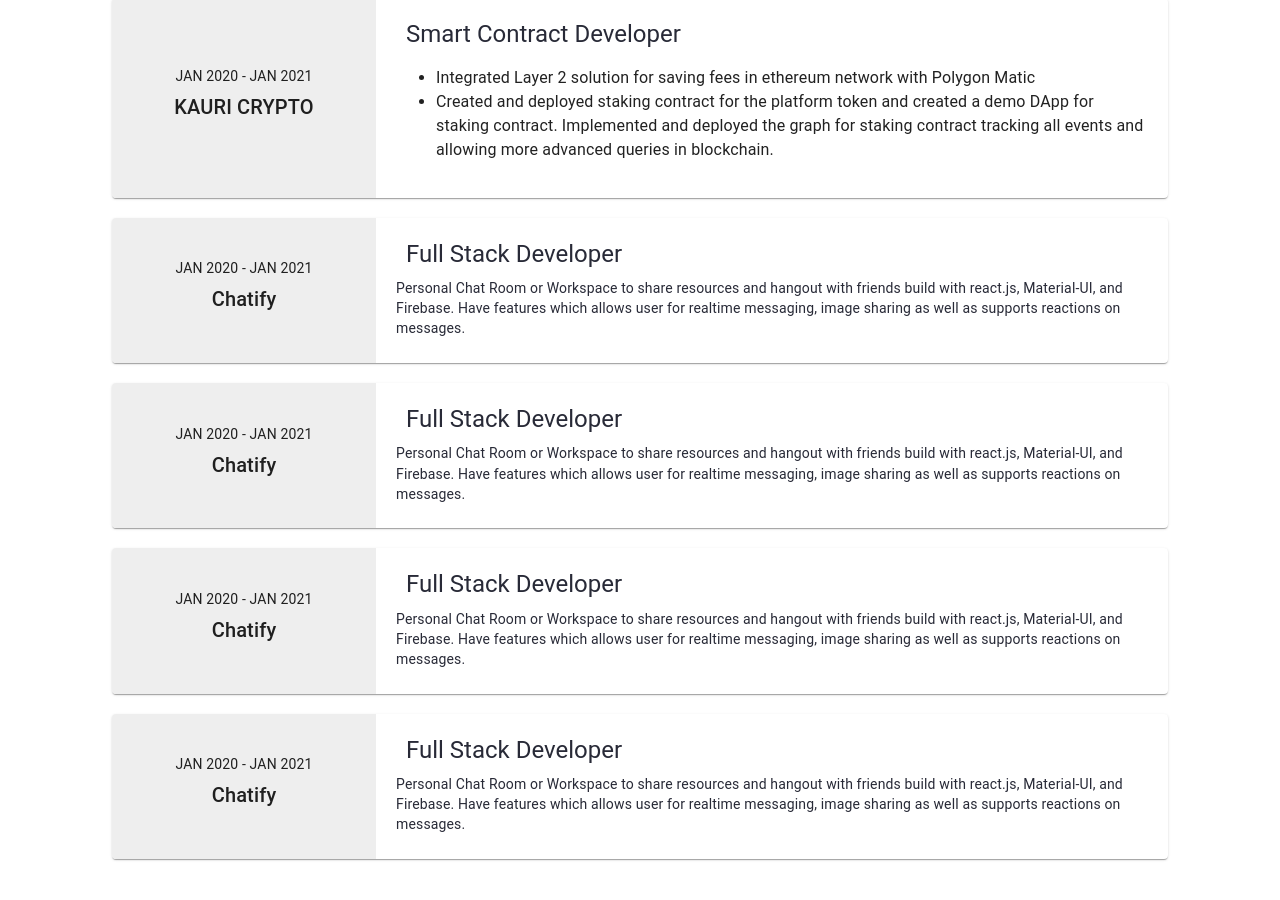
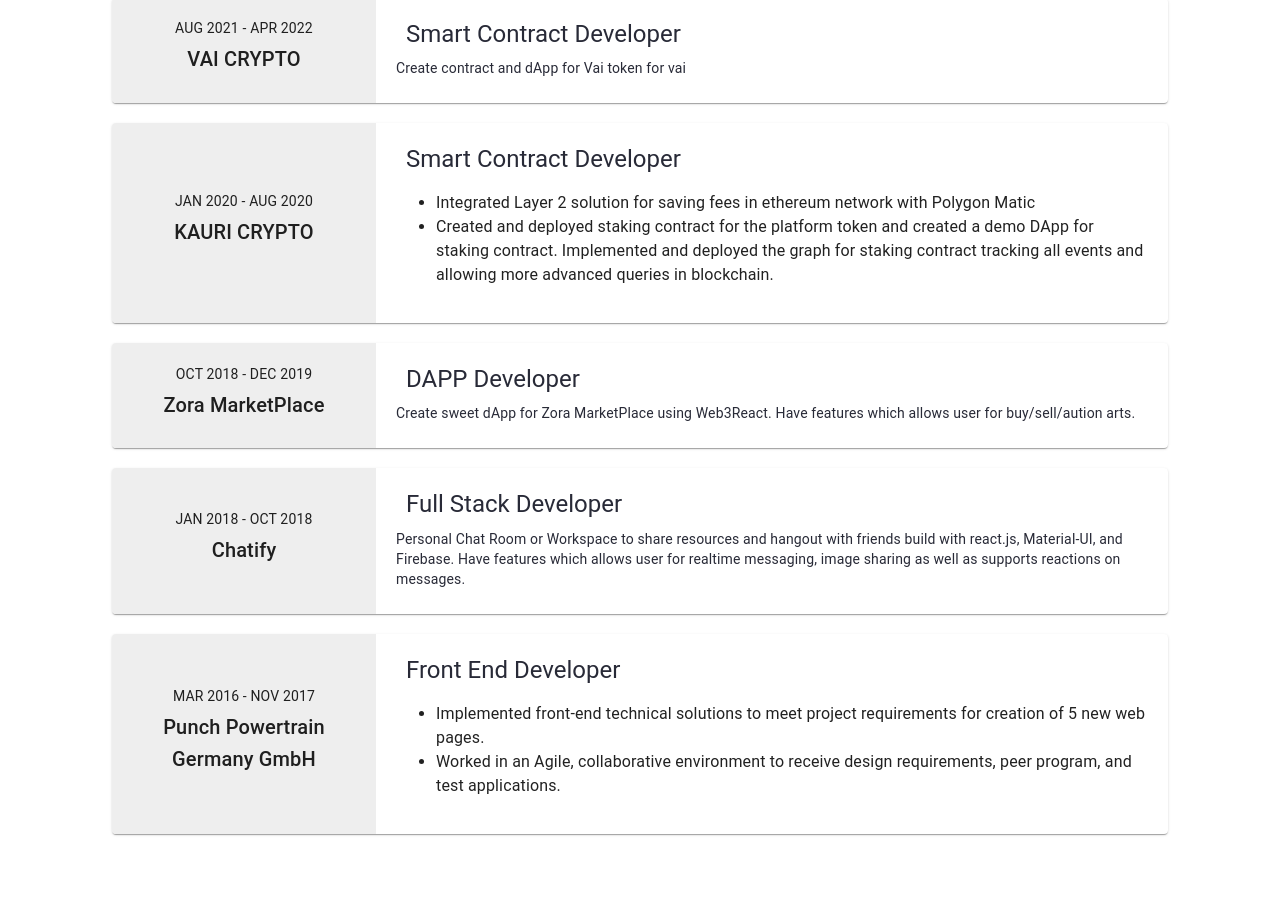
Before and after one commit to MuscleBunny/musclebunny.github.io, a React (Create React App) app: page / in a window 1280 px wide. Shown: the part 1940-2840 px from the top of the page. Built offline with nearby package versions, Linux system fonts and the light colour scheme.

Commit message:
new work experience

```diff
--- a/src/pages/WorkExperience.js
+++ b/src/pages/WorkExperience.js
@@ -19,35 +19,35 @@
       WorkExperience
     </TypographyCaption>
       <CardContent>
-        <ColorCard caption={"KAURI CRYPTO"} period={'JAN 2020 - JAN 2021'} contentCap={'Smart Contract Developer'}>
+        <ColorCard caption={"VAI CRYPTO"} period={'AUG 2021 - APR 2022'} contentCap={'Smart Contract Developer'}
+        content={'Create contract and dApp for Vai token for vai'}>
+        </ColorCard>
+        <ColorCard caption={"KAURI CRYPTO"} period={'JAN 2020 - AUG 2020'} contentCap={'Smart Contract Developer'}>
           <ul>
             <li>Integrated Layer 2 solution for saving fees in ethereum network with Polygon Matic</li>
             <li>Created and deployed staking contract for the platform token and created a demo DApp for staking contract. Implemented and deployed the graph for staking contract tracking all events and allowing more advanced queries in blockchain.</li>
           </ul>
         </ColorCard>
         <ColorCard
+          caption={"Zora MarketPlace"}
+          period={'OCT 2018 - DEC 2019'}
+          contentCap={'DAPP Developer'}
+          content={'Create sweet dApp for Zora MarketPlace using Web3React. Have features which allows user for buy/sell/aution arts.'}>
+        </ColorCard>
+        <ColorCard
           caption={"Chatify"}
-          period={'JAN 2020 - JAN 2021'}
+          period={'JAN 2018 - OCT 2018'}
           contentCap={'Full Stack Developer'}
           content={'Personal Chat Room or Workspace to share resources and hangout with friends build with react.js, Material-UI, and Firebase. Have features which allows user for realtime messaging, image sharing as well as supports reactions on messages.'}>
         </ColorCard>
         <ColorCard
-          caption={"Chatify"}
-          period={'JAN 2020 - JAN 2021'}
-          contentCap={'Full Stack Developer'}
-          content={'Personal Chat Room or Workspace to share resources and hangout with friends build with react.js, Material-UI, and Firebase. Have features which allows user for realtime messaging, image sharing as well as supports reactions on messages.'}>
-        </ColorCard>
-        <ColorCard
-          caption={"Chatify"}
-          period={'JAN 2020 - JAN 2021'}
-          contentCap={'Full Stack Developer'}
-          content={'Personal Chat Room or Workspace to share resources and hangout with friends build with react.js, Material-UI, and Firebase. Have features which allows user for realtime messaging, image sharing as well as supports reactions on messages.'}>
-        </ColorCard>
-        <ColorCard
-          caption={"Chatify"}
-          period={'JAN 2020 - JAN 2021'}
-          contentCap={'Full Stack Developer'}
-          content={'Personal Chat Room or Workspace to share resources and hangout with friends build with react.js, Material-UI, and Firebase. Have features which allows user for realtime messaging, image sharing as well as supports reactions on messages.'}>
+          caption={"Punch Powertrain Germany GmbH"}
+          period={'MAR 2016 - NOV 2017'}
+          contentCap={'Front End Developer'}>
+            <ul>
+              <li>Implemented front-end technical solutions to meet project requirements for creation of 5 new web pages.</li>
+              <li>Worked in an Agile, collaborative environment to receive design requirements, peer program, and test applications.</li>
+            </ul>
         </ColorCard>
       </CardContent>
     </div>
```
